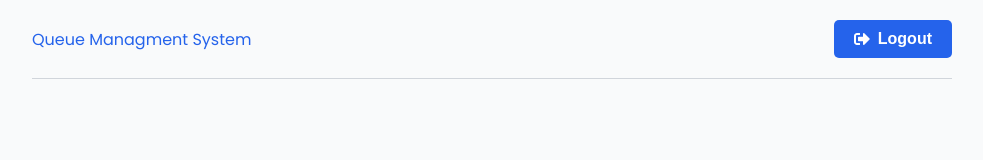
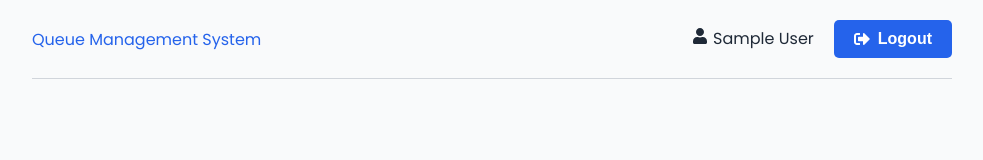
Before and after one commit to manny1918/q-in, a React (Vite) app in the folder frontend/: page / in a window 1280 px wide. Shown: the top 160 px of the page, without its empty margins (148-1131 px from the left). Built offline with nearby package versions, Linux system fonts and the light colour scheme; sample sign-in values are in the browser's storage.

Commit message:
Update header

```diff
--- a/frontend/src/components/Header.jsx
+++ b/frontend/src/components/Header.jsx
@@ -1,4 +1,4 @@
-import { FaSignInAlt, FaSignOutAlt, FaUser, FaUserClock } from 'react-icons/fa'
+import { FaSignInAlt, FaSignOutAlt, FaUser } from 'react-icons/fa'
 import { Link, useNavigate } from 'react-router-dom'
 import { useSelector, useDispatch } from 'react-redux'
 import { logout, reset } from '../features/auth/authSlice'
@@ -17,24 +17,29 @@ export default function Header() {
     return (
         <header className="header">
             <div className="logo">
-                <Link to='/'>Queue Managment System</Link>
+                <Link to='/'>Queue Management System</Link>
             </div>
             <ul>
                 {user ? (
-                    <li>
-                        <button className="btn" onClick={onLogout}><FaSignOutAlt />Logout</button>
-                    </li>
-                ) : (
                     <>
+                        <li className="user-name">
+                            <FaUser style={{ marginRight: '5px' }} />
+                            {user.name}
+                        </li>
                         <li>
-                            <Link to='/login'>
-                                <FaSignInAlt />Login
-                            </Link>
+                            <button className="btn" onClick={onLogout}>
+                                <FaSignOutAlt /> Logout
+                            </button>
                         </li>
                     </>
-                )
-                }
-            </ul >
-        </header >
+                ) : (
+                    <li>
+                        <Link to='/login'>
+                            <FaSignInAlt /> Login
+                        </Link>
+                    </li>
+                )}
+            </ul>
+        </header>
     )
 }
```
